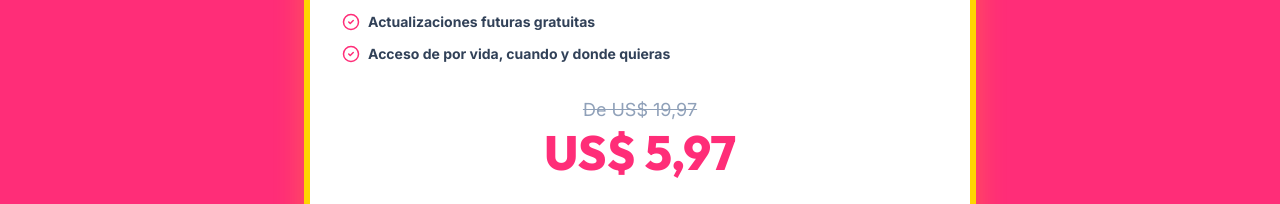
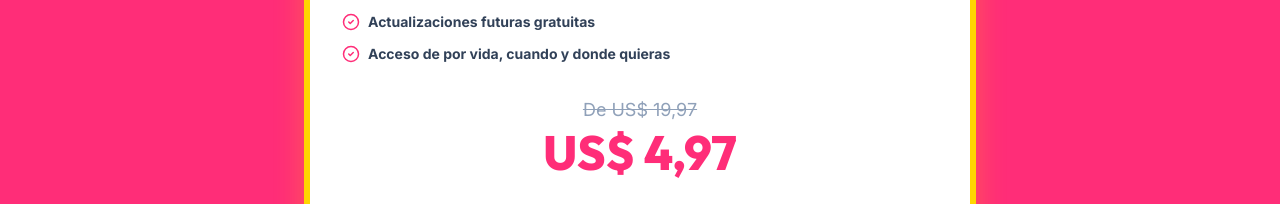
Before and after one commit to jefersonfbass/jeff, a React (Vite) app: page / in a window 1280 px wide. Shown: the part 6587-6791 px from the top of the page. Built offline with nearby package versions, Linux system fonts and the light colour scheme.

Commit message:
feat: Update ebook price to $4.97
Adjusted the price of the children's healthy recipe ebook from $19.97 to $4.97 to potentially increase conversion rates.

```diff
--- a/src/App.tsx
+++ b/src/App.tsx
@@ -667,7 +667,7 @@ export default function App() {
                 <p className="text-lg line-through text-slate-400 mb-1">De US$ 19,97</p>
                 <div className="flex flex-col items-center">
                   <span className="text-brand-pink font-display font-black text-5xl">
-                    US$ 5,97
+                    US$ 4,97
                   </span>
                 </div>
               </div>
```
